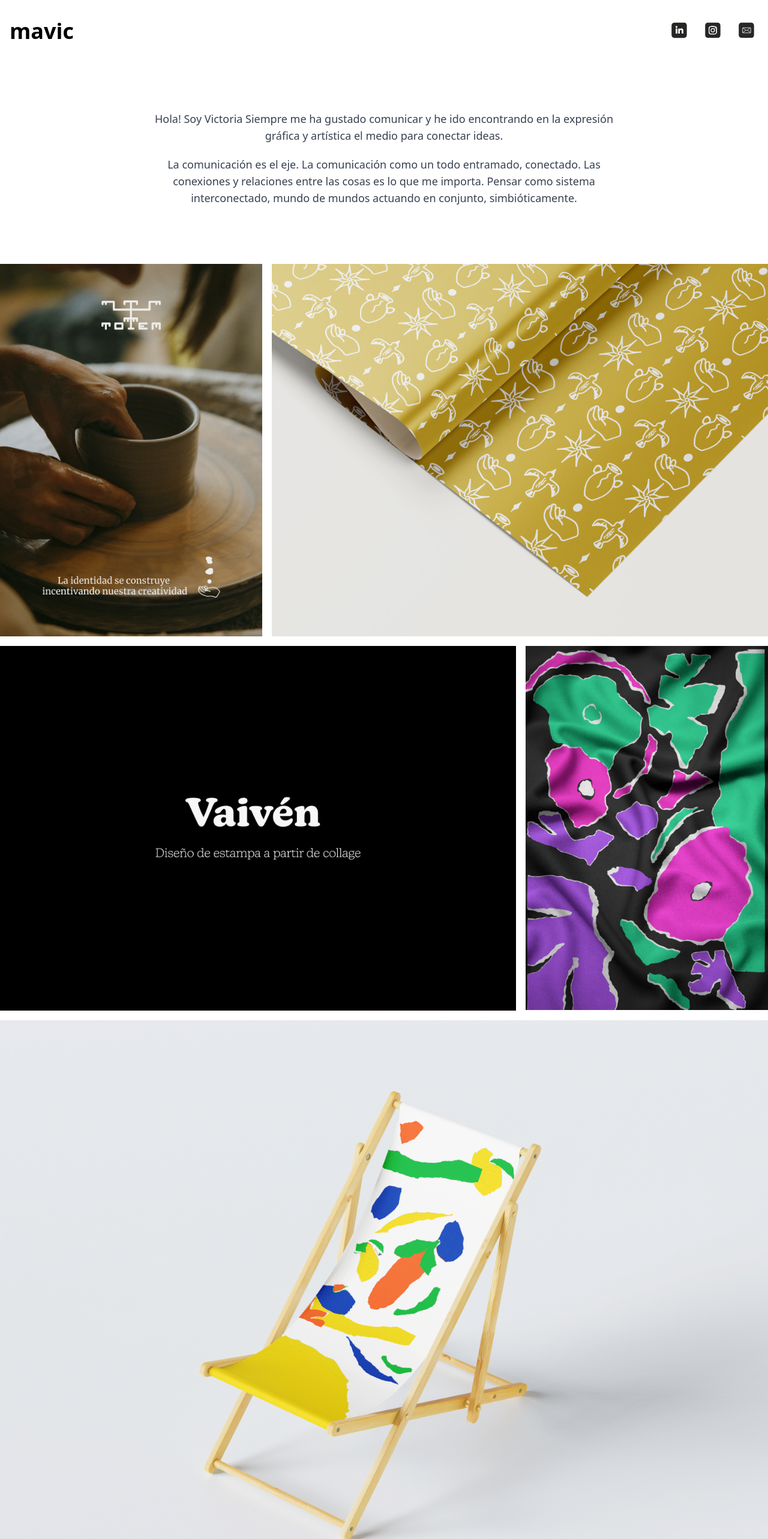
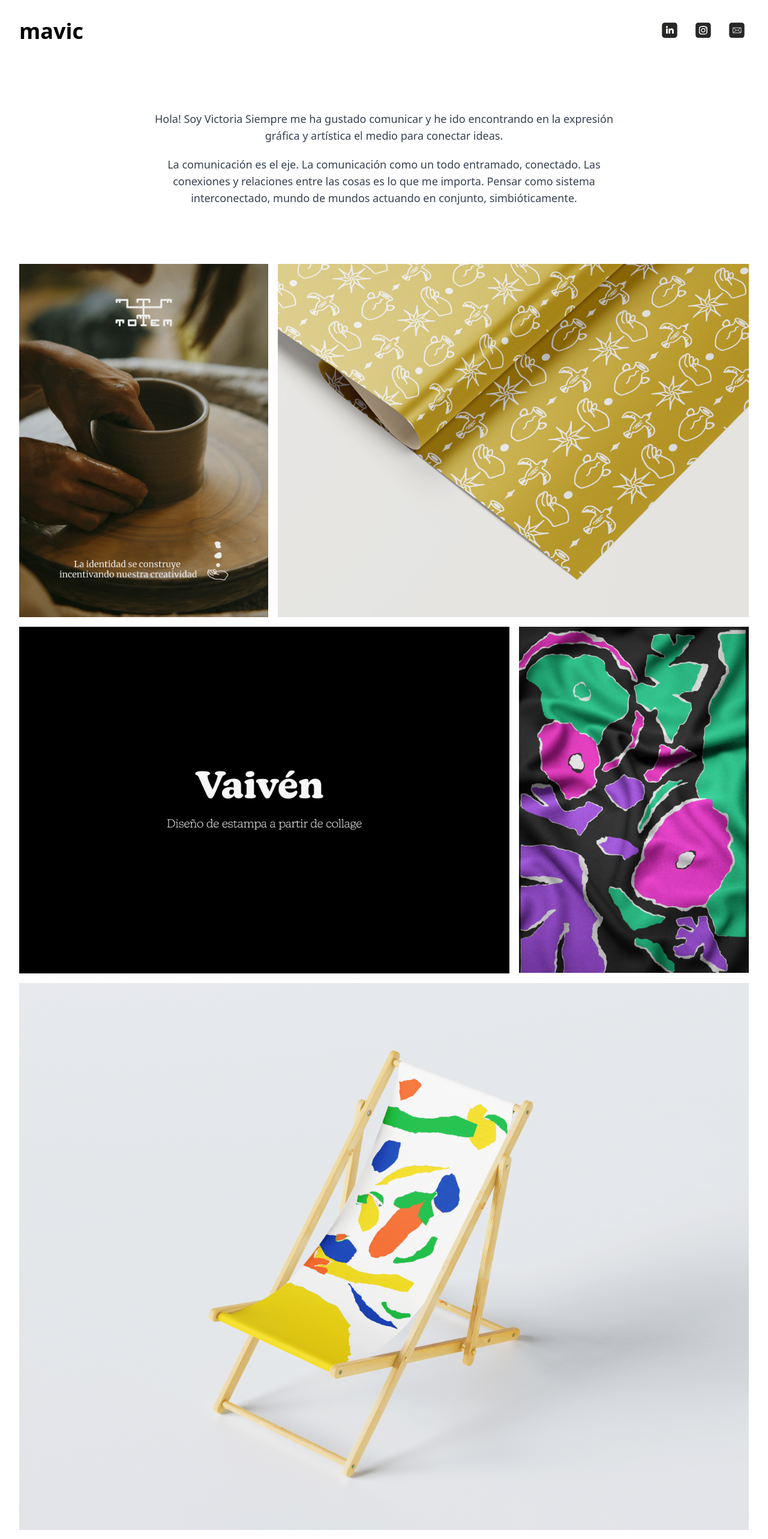
Before and after one commit to maviccc/mavicc, a SvelteKit app: page / in a window 1280 px wide. Shown: the top 2566 px of the page at 60% size. Built offline with nearby package versions, Linux system fonts and the light colour scheme.

Commit message:
style: Update container classes in +page.svelte for responsive design and adjust Tailwind config for improved padding

```diff
--- a/src/routes/+page.svelte
+++ b/src/routes/+page.svelte
@@ -20,7 +20,7 @@
   <link rel="icon" type="image/png" href="/website-icon.ico" sizes="16x16" />
 </svelte:head>
 
-<section class="container mx-auto px-4 py-8">
+<section class="sm:container mx-auto px-4 py-8">
   <!-- Header -->
   <header class="text-center mb-12 grid gap-24">
     <div class="flex justify-between">
@@ -73,7 +73,7 @@
   </header>
 </section>
 
-<section class="flex flex-col md:flex-row gap-4 container m-auto">
+<section class="flex flex-col md:flex-row gap-4 sm:container m-auto">
   <div class="flex-auto">
     <img src="/tazon.jpg" alt="tazon" class="w-full" />
   </div>
@@ -82,7 +82,7 @@
   </div>
 </section>
 
-<section class="flex flex-col md:flex-row gap-4 container m-auto">
+<section class="flex flex-col md:flex-row gap-4 sm:container m-auto">
   <div class="flex-auto">
     <img src="/vaiven.jpg" alt="tazon" class="w-full flex-1" />
   </div>
@@ -91,11 +91,11 @@
   </div>
 </section>
 
-<section class="container m-auto">
+<section class="sm:container m-auto">
   <img src="/silla.jpg" alt="tazon" class="w-full" />
 </section>
 
-<section class="container m-auto">
+<section class="sm:container m-auto">
   <img src="/four.jpg" alt="tazon" class="w-full" />
 </section>
 
--- a/tailwind.config.js
+++ b/tailwind.config.js
@@ -5,6 +5,7 @@ export default {
     extend: {},
     container: {
       center: true,
+      padding: '2rem',
     },
   },
   plugins: [],
```
